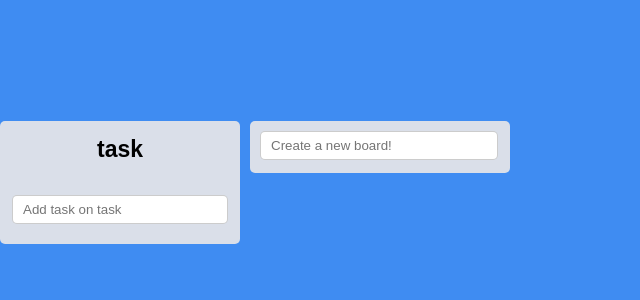
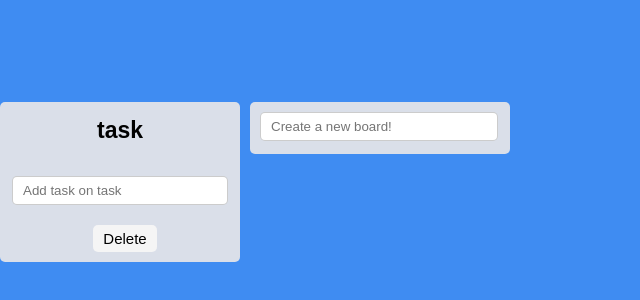
Before and after one commit to Novelier-Webbelier/react-trello-clone, a React (Create React App) app: page / in a window 1280 px wide. Shown: the part 218-518 px from the top of the page, without its empty margins (0-640 px from the left). Built offline with nearby package versions, Linux system fonts and the light colour scheme.

Commit message:
Code Challenge - Delete Board

```diff
--- a/src/Components/Board.tsx
+++ b/src/Components/Board.tsx
@@ -5,6 +5,7 @@ import { useForm } from "react-hook-form";
 import { IToDo, toDoState } from "../atoms";
 import { useRecoilState } from "recoil";
 import EditBoardTitle from "./EditBoardTitle";
+import DeleteBoard from "./DeleteBoard";
 
 const Wrapper = styled.div<IWrapperProps>`
   width: 15rem;
@@ -73,6 +74,10 @@ const ClearButton = styled(({ ...props }) => <button {...props}></button>)`
     background-color: blue;
     color: ${props => props.theme.textColor};
   }
+`;
+
+const ManageBoard = styled.div`
+  display: flex;
 `;
 
 interface IWrapperProps {
@@ -154,9 +159,12 @@ function Board({ toDos, boardId }: IBoardProps) {
               />
             ))}
             {magic.placeholder}
-            {toDo[boardId].length === 0 ? null : (
-              <ClearButton onClick={onClearButtonClick}>Clear</ClearButton>
-            )}
+            <ManageBoard>
+              {toDo[boardId].length === 0 ? null : (
+                <ClearButton onClick={onClearButtonClick}>Clear</ClearButton>
+              )}
+              <DeleteBoard boardId={boardId} />
+            </ManageBoard>
           </Area>
         </Wrapper>
       )}
--- /dev/null
+++ b/src/Components/DeleteBoard.tsx
@@ -0,0 +1,46 @@
+import { useSetRecoilState } from "recoil";
+import styled from "styled-components";
+import { toDoState } from "../atoms";
+
+const DeleteBoardButton = styled(({ ...props }) => <button {...props}></button>)`
+  border: none;
+  padding: 5px 10px;
+  font-size: 15px;
+  border-radius: 5px;
+  margin-bottom: 10px;
+  margin-left: 10px;
+  cursor: pointer;
+  transition: color .3s ease-in-out;
+  transition: background-color .3s ease-in-out;
+  background-color: ${props => props.theme.cardColor};
+
+  &:hover {
+      background-color: red;
+      color: ${props => props.theme.textColor};
+    }
+`;
+
+interface IDeleteBoardProps {
+  boardId: string;
+}
+
+function DeleteBoard({ boardId }: IDeleteBoardProps) {
+  const setToDos = useSetRecoilState(toDoState);
+
+  const onDeleteButtonClick = () => {
+    setToDos((prev) => {
+      const copy = { ...prev };
+
+      delete copy[boardId];
+      return copy;
+    });
+  };
+
+  return (
+    <>
+      <DeleteBoardButton onClick={onDeleteButtonClick}>Delete</DeleteBoardButton>
+    </>
+  );
+};
+
+export default DeleteBoard;
--- a/src/Components/DraggableCard.tsx
+++ b/src/Components/DraggableCard.tsx
@@ -1,14 +1,16 @@
 import React from "react";
 import { Draggable } from "react-beautiful-dnd";
+import { useForm } from "react-hook-form";
 import { useSetRecoilState } from "recoil";
 import styled from "styled-components";
 import { toDoState } from "../atoms";
+import { Form } from "./Board";
 
 const Card = styled.div<ICardProps>`
   display: flex;
   justify-content: space-between;
   border-radius: 5px;
-  padding: 10px 10px;
+  padding: 6px;
   margin-bottom: 10px;
   width: 85%;
   box-shadow: ${(props) =>
@@ -27,6 +29,19 @@ const DeleteButton = styled(({ ...props }) => <button {...props}></button>)`
   cursor: pointer;
 `;
 
+const Input = styled(({ ...props }) => <input {...props} />)`
+  background-color: transparent;
+  border: none;
+  border-radius: 3px;
+  padding: 4px;
+  transition: all .3s ease-in-out;
+
+  &:focus {
+    outline: none;
+    background-color: ${props => props.theme.boardColor};
+  }
+`;
+
 interface ICardProps {
   isDragging: boolean;
 }
@@ -38,6 +53,10 @@ interface IDraggableCardProps {
   boardId: string;
 }
 
+interface IForm {
+  toDoText: string;
+}
+
 function DraggableCard({
   toDoId,
   index,
@@ -45,6 +64,7 @@ function DraggableCard({
   boardId,
 }: IDraggableCardProps) {
   const setToDos = useSetRecoilState(toDoState);
+  const { register, handleSubmit, formState: { errors } } = useForm<IForm>();
 
   const onButtonClick = () => {
     setToDos((prev) => {
@@ -58,6 +78,13 @@ function DraggableCard({
     });
   };
 
+  const toDoEditValid = ({ toDoText }: IForm) => {
+    setToDos((prev) => {
+      const copy = { ...prev };
+      return prev;
+    });
+  };
+
   return (
     <Draggable draggableId={toDoId + ""} index={index} key={index}>
       {(magic, info) => (
@@ -67,10 +94,24 @@ function DraggableCard({
           {...magic.dragHandleProps}
           isDragging={info.isDragging}
         >
-          <span>{toDoText}</span>
+
+          <Form onSubmit={handleSubmit(toDoEditValid)}>
+            <Input {...register("toDoText", {
+              required: {
+                value: true,
+                message: "Content of To Do is required",
+              },
+              maxLength: {
+                value: 20,
+                message: "The content of To Do is too long!",
+              }
+            })} defaultValue={toDoText} />
+          </Form>
+
           <DeleteButton onClick={onButtonClick}>
             <span>Delete</span>
           </DeleteButton>
+
         </Card>
       )}
     </Draggable>
```
